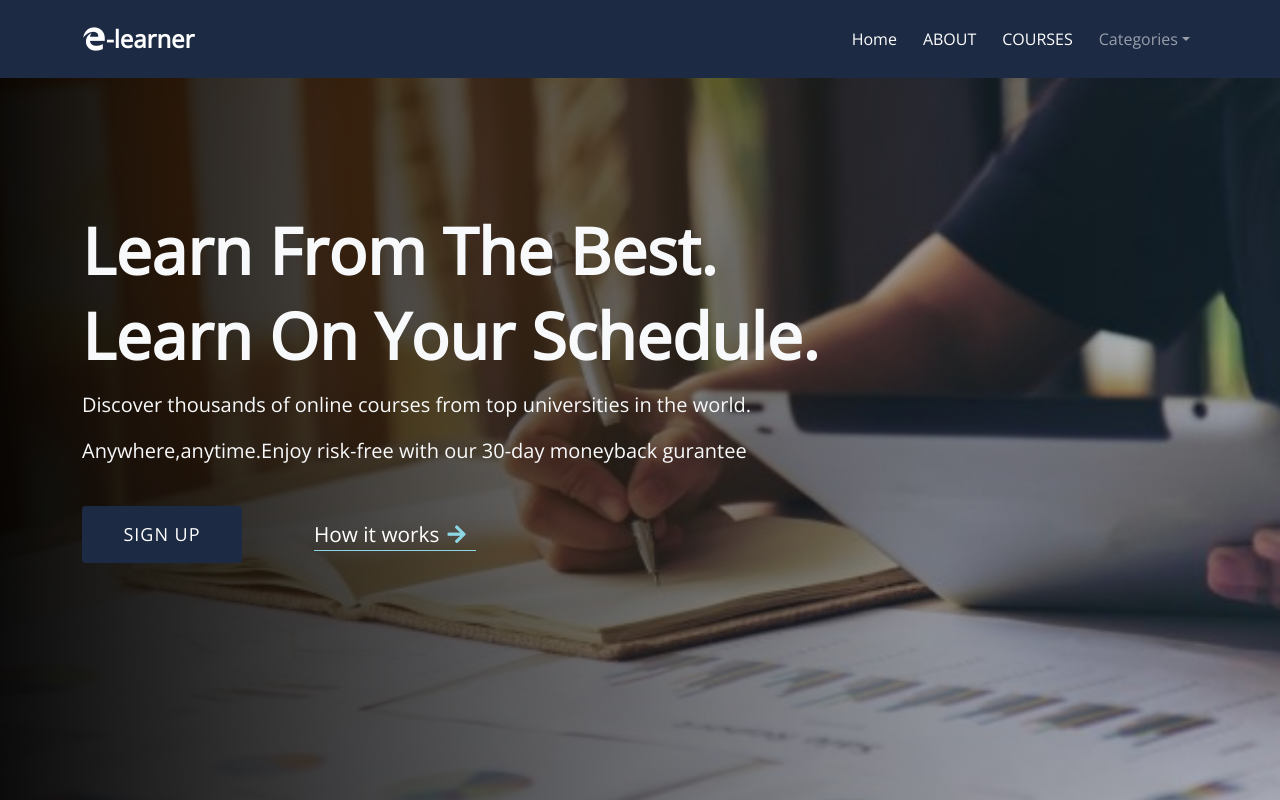
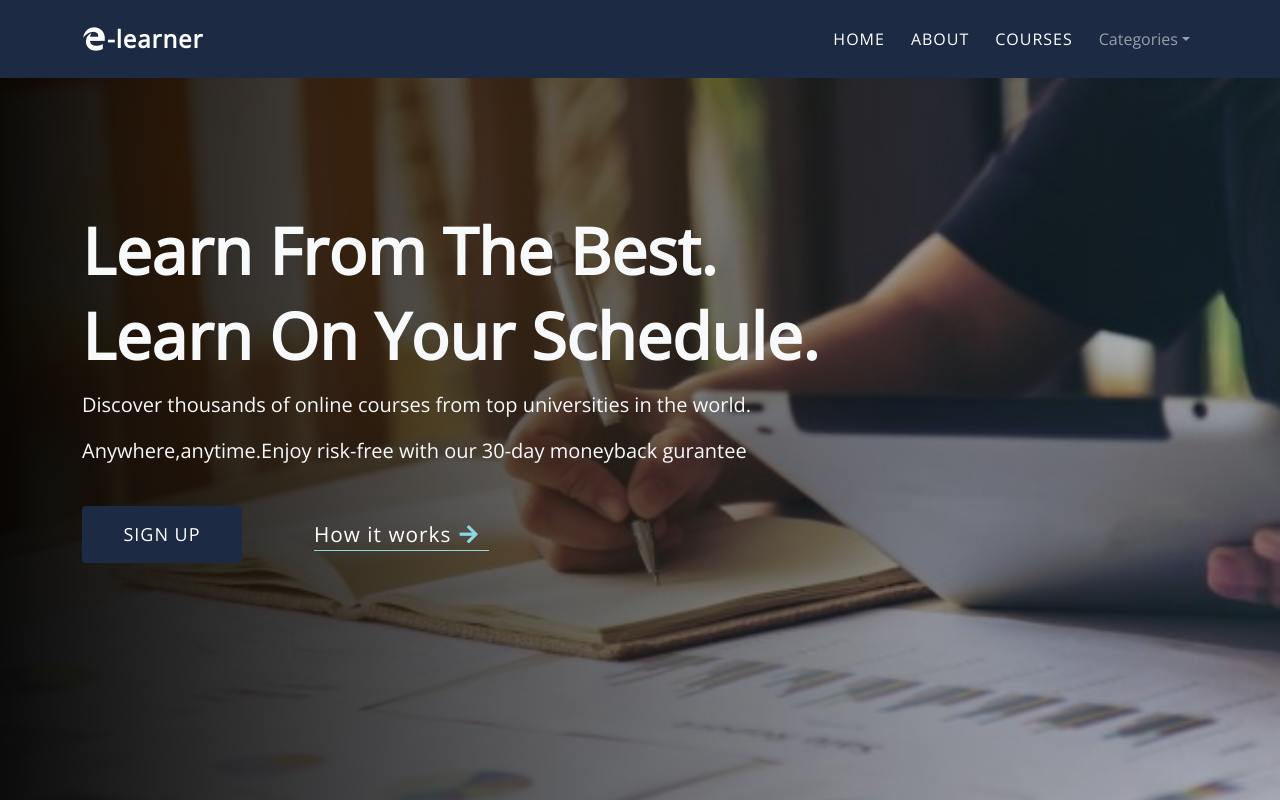
Before and after one commit to smsakawat/E-Learner, a React (Create React App) app: page / in a window 1280 px wide. Shown: the top 800 px of the page. Built offline with nearby package versions, Linux system fonts and the light colour scheme.

Commit message:
nav edited

```diff
--- a/src/components/Header/Header.css
+++ b/src/components/Header/Header.css
@@ -9,6 +9,7 @@
   text-decoration: none;
   color: #fff;
   padding-right: 10px;
+  letter-spacing: 1px;
 }
 .link:hover {
   color: #8dd7e5;
--- a/src/components/Header/Header.js
+++ b/src/components/Header/Header.js
@@ -17,7 +17,7 @@ const Header = () => {
                         style={{ maxHeight: '500px' }}
                         navbarScroll
                     >
-                        <Nav.Link ><NavLink to='./home' className='link'>Home</NavLink></Nav.Link>
+                        <Nav.Link ><NavLink to='./home' className='link'>HOME</NavLink></Nav.Link>
                         <Nav.Link ><NavLink to='/about' className='link'>ABOUT</NavLink></Nav.Link>
                         <Nav.Link><NavLink to='/allcourses' className='link'>COURSES</NavLink></Nav.Link>
                         <NavDropdown title="Categories" id="navbarScrollingDropdown">
```
